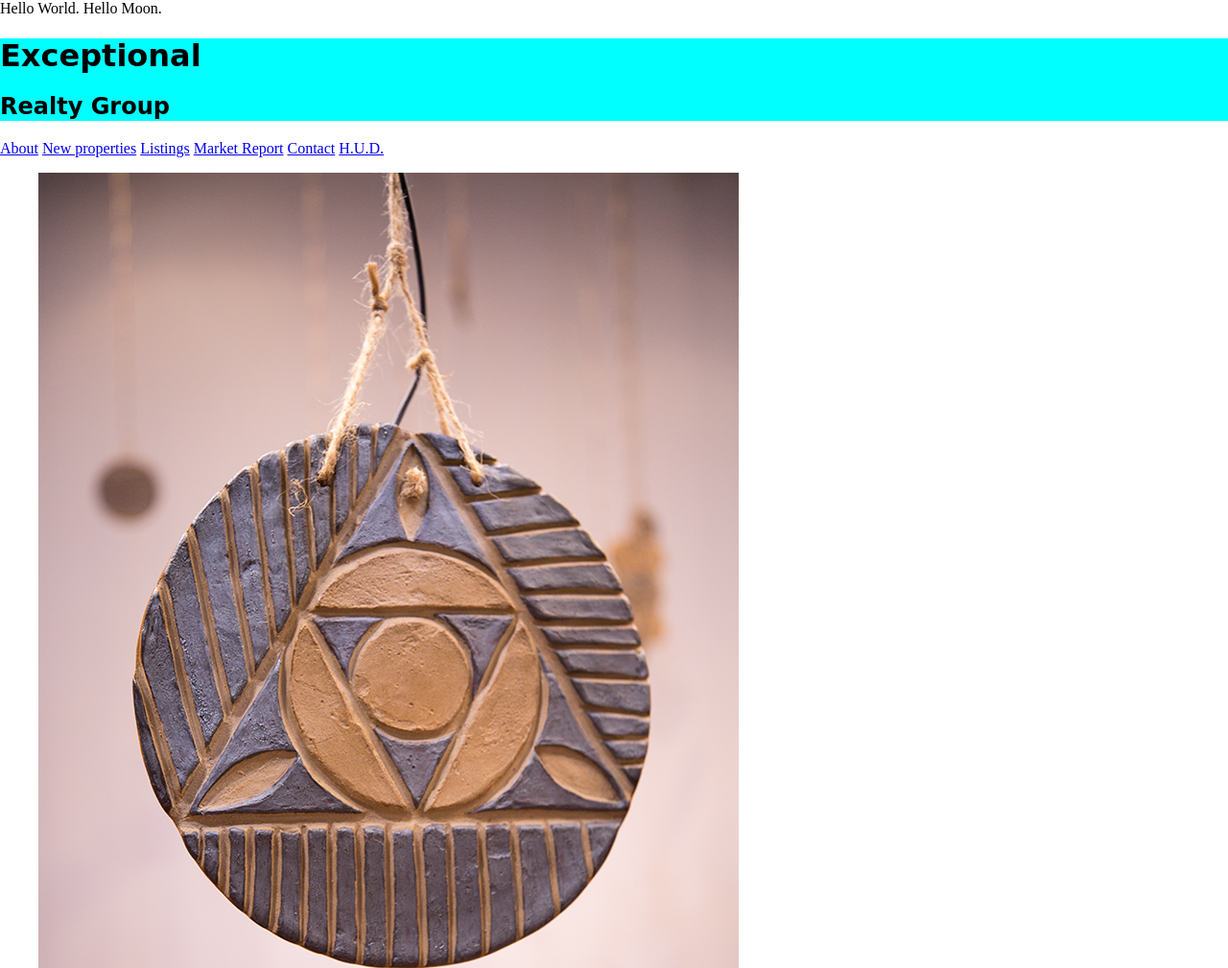
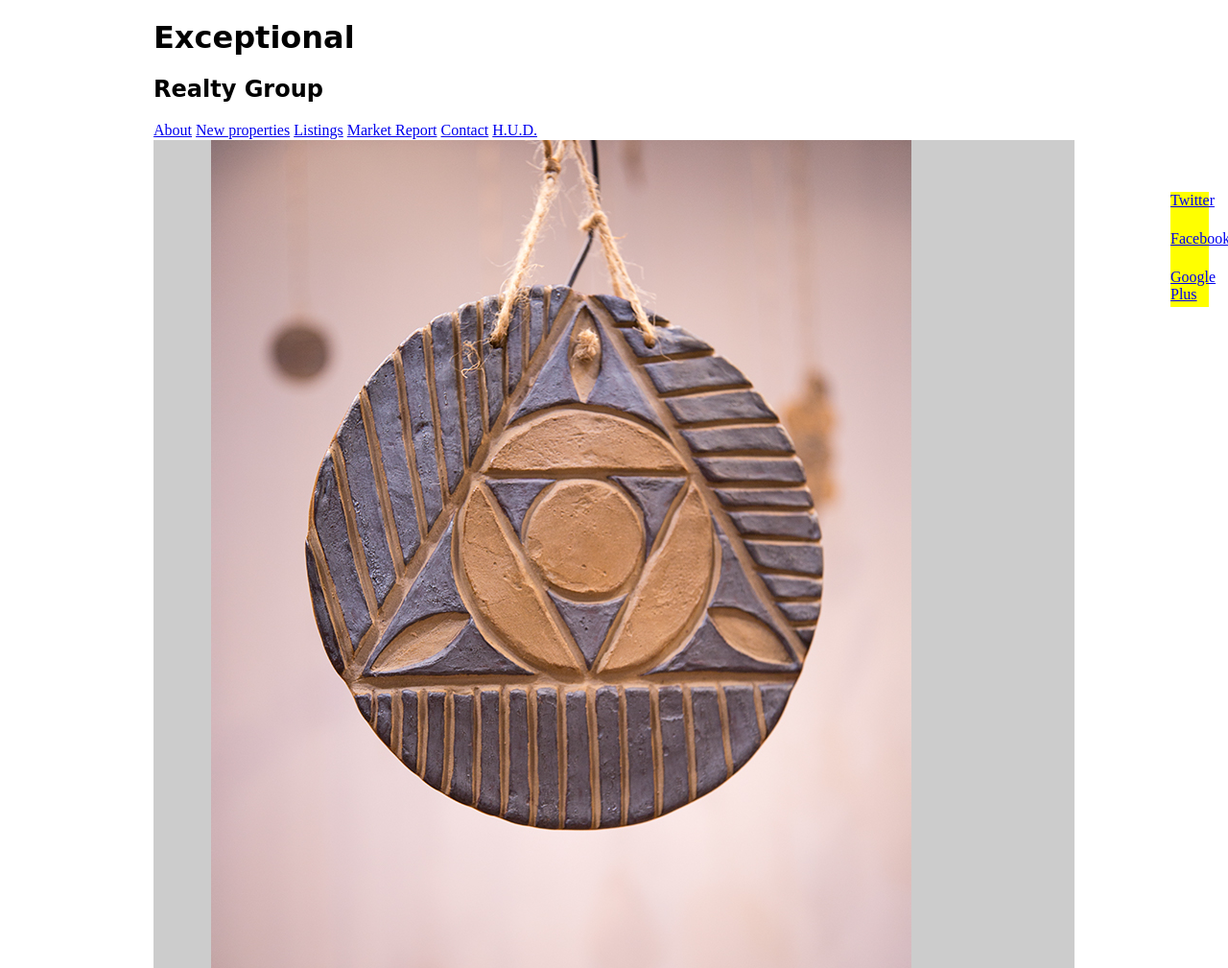
Before and after one commit to TimeSmash/exceptional-realty, a plain HTML site: page index.html in a window 1280 px wide. Shown: the top 1009 px of the page at 96% size. Drawn offline with nearby package versions, Linux system fonts and the light colour scheme; a web font is replaced by a local one.

Commit message:
add columns and fixed header and social bar

```diff
--- a/css/style.css
+++ b/css/style.css
@@ -34,7 +34,6 @@ figcaption {
 }
 
 #logo {
-	background-color: aqua;
 }
 
 /*Descendent Selector*/
@@ -61,7 +60,92 @@ text-decoration: underline;
 }
 
 
-#details a:hover  {/*combines desc-selector '#details a' with pseudo-selector :link;*/
+#details a:active  {/*combines desc-selector '#details a' with pseudo-selector :link;*/
 color:red;
 text-decoration: underline;
 }
+
+/*MEDIA*/
+img, video, audio {
+	max-width:100%;
+}
+
+/*LAYOUT*/
+
+* {
+	box-sizing: border-box;
+	-webkit-box-sizing: border-box;
+	-moz-box-sizing: border-box;
+}
+
+.wrapper {
+	width: 960px;
+	margin: 0 auto;
+}
+
+.col-1 {
+float: left;
+width: 32%;
+background-color: #CCC;
+}
+
+.col-2 {
+float: left;
+width: 66%;
+background-color: #CCC;
+}
+
+.col-3 {
+	background-color: #CCC;
+}
+
+
+.clearfix:after {
+	content:".";
+	display: block;
+	clear:both;
+	visibility: hidden;
+	height: 0;
+	line-height: 0;
+}
+
+[class*='col-'] {
+	margin-left: 2%;
+}
+
+.first {
+	margin-left: 0%
+}
+
+	/*Section*/
+
+
+header {
+	position:fixed;
+	top:0;
+	left:0;
+	width:100%;
+	background:#FFF;
+	z-index: 1;
+}
+section {
+	padding:20px;
+	margin-bottom: 20px;
+}
+
+	/*Social*/
+
+#social {
+	position: fixed;
+	top:200px;
+	right:20px;
+	width:40px;
+	z-index: 1;
+}
+
+#social a {
+	display: block;
+	width: 40px;
+	height:40px;
+	background: yellow;
+}
--- a/index.html
+++ b/index.html
@@ -4,24 +4,31 @@
 		<!-- Not seen by site visitors. Stores info for search engines, metadata and links to other files browser needs like style sheets-->
 		<meta charset="utf-8">
 		<title>
+			Exceptional Realty Group- Luxury Homes - About
 			<!--shows up on browser tab, importatnf or search engines-->
-			Exceptional Realty Group- Luxury Homes - About
 		</title>
+
 		<link rel="stylesheet" href="http://cdnjs.cloudflare.com/ajax/libs/normalize/3.0.0/normalize.min.css">
 		<link rel="stylesheet" href="css/style.css">
+
 		<script src="http://cdnjs.cloudflare.com/ajax/libs/modernizr/2.7.1/modernizr.min.js"></script>
 	</head>
 	<body>
+		<div id='social'>
+			<a href='#'>Twitter</a>
+			<a href='#'>Facebook</a>
+			<a href='#'>Google Plus</a>
+		</div>
 		<header>
-		<!--visible crap Entire viewable area of webpage. Text, links, images, and media-->
-		Hello World. <!--naked text like this will show up-->
+		<!--visible crap Entire viewable area of webpage. Text, links, images, and media--> <!--naked text like this will show up-->
 
-		Hello Moon.
+
 		<!--Whitespace between these two lines of text ignored.-->
 		<!-- Using p tags tells browser lines within are different paragraphs and will separate them accordingly.-->
 <!--
 		<p>Hello World, again</p>
 		<p>Hello Moon, again</p> -->
+			<div class='wrapper clearfix'>
 				<div id='logo'>
 					<h1>Exceptional</h1>
 					<h2>Realty Group</h2>
@@ -37,18 +44,21 @@
 					<a href ="http://hud.gov" target = "_blank">H.U.D.</a>
 				</nav>
 		<!--target decides how the page opens. Using _blank opens a new tab instead of changing the website the browser is on.-->
+			</div> <!--closing .wrapper-->
 		</header>
-
-		<section id ='featured-propety'>
+		<div class='wrapper clearfix'>
+			<section id ='featured-propety' class='col-3 first'>
 				<figure>
 					<img src ="images/grover thing.jpg" alt="some pendant thing." title ="The pendant that started Exceptional Realty">
-				<figcaption> 345 Carl St Apt 12, Carrol Rd. Brooklyn, NY -- Photo by Denise Richards></figcaption>
+					<figcaption> 345 Carl St Apt 12, Carrol Rd. Brooklyn, NY -- Photo by Denise Richards>
+					</figcaption>
 				</figure>
 
 				<p>A line break is going to occur now<br>This text is on the following line but still in the p tag
 				</p>
 
-			<p> Lorem ipsum dolor sit amet balbalbalbalbalblablablbalablbalbalbablalbablablblablalbablablablablablablablablbablalbablalbablablalbablablalbablablablablablablablablbalablabllbalbablalbablalbalbalabbla
+				<p> Lorem ipsum dolor sit amet balbalbalbalbalblablablbalablbalbalbablalbablablblablalbablabl
+					ablablablablablablbablalbablalbablablalbablablalbablablablablablablablablbalablabllbalbablalbablalbalbalabbla
 				</p>
 				<!-- The h1 heading is the largest heading and also carries most improtance for search engines. -->
 
@@ -58,7 +68,7 @@
 						../ leaves current folder goes up to parent folder/dir And is relative to file we are currently working on-->
 			</section>
 
-		<section id='promotional'>
+			<section id='promotional' class='col-2 first'>
 				<figure>
 					<video controls>
 						<source src="videos/real-estate.mp4" type="video/mp4">
@@ -69,8 +79,15 @@
 				</figure>
 			</section>
 
+			<section id='news' class='col-1'>
+				<h3>Company News</h3>
+				<p>lorem ipsum lorem ipsum lorem ipsum lorem ipsum lorem ipsum lorem ipsum lorem ipsum lorem ipsum lorem ipsum lorem ipsum lorem ipsum lorem ipsum lorem ipsum lorem ipsum lorem ipsum lorem ipsum lorem ipsum lorem ipsum lorem ipsum lorem ipsum lorem ipsum lorem ipsum lorem ipsum </p>
+			</section>
+		</div> <!--wrapper-->
+
 		<section id='details'>
-			<div>
+			<div class='wrapper clearfix'>
+				<div class='col-1 first'>
 					<h3>Contact</h3>
 					<p>
 						email: <a href="mailto:info@exceptionalrealty.com">info@exceptionalrealty.com</a><br>
@@ -84,7 +101,7 @@
 					</address>
 				</div>
 
-			<div>
+				<div class='col-1'>
 					<h3>Links</h3>
 					<p>
 						<a href="#" target="_blank">Home Restoration</a><br>
@@ -93,9 +110,16 @@
 					</p>
 				</div>
 
-			<div>
+				<div class='col-1'>
 					<h3>Follow</h3>
+					<p>
+						<a href='#' target='_blank'>YouTube</a><br>
+						<a href='#' target='_blank'>Facebook</a><br>
+						<a href='#' target='_blank'>Twitter</a>
+					</p>
 				</div>
+			</div> <!--wrapper-->
+		</section>
 
 
 		<footer>
```
Lines whose indentation alone changed are shown as unchanged.
